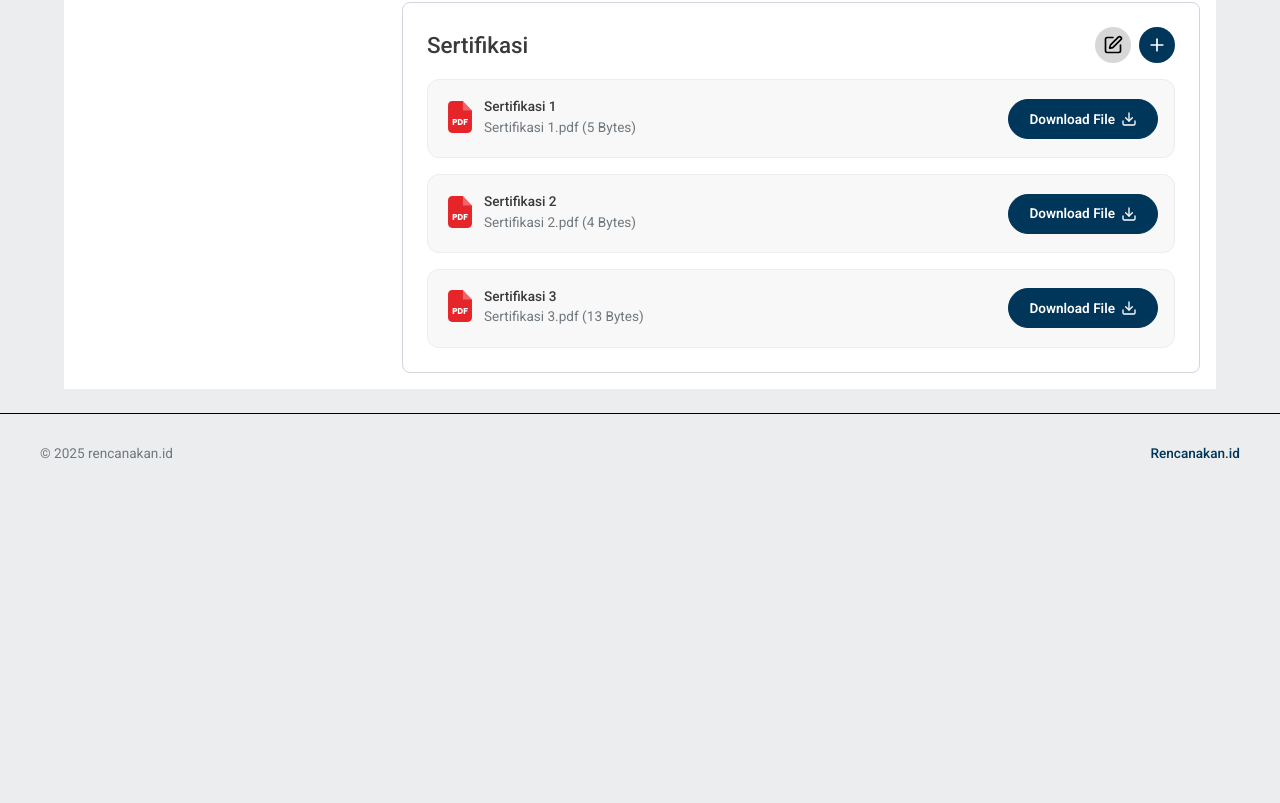
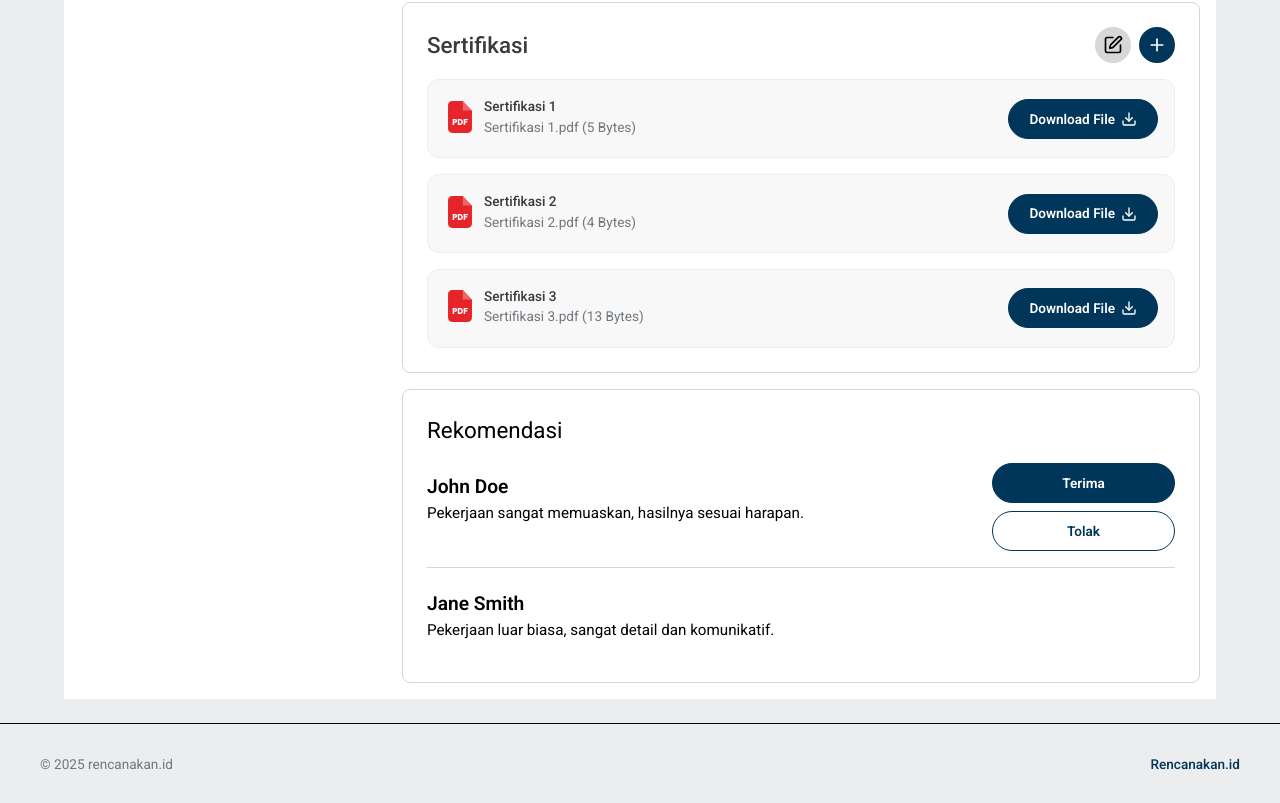
Before and after one commit to Rencanakan-id/rencanakan-talent_pool-frontend, a React (Vite) app: page /me in a window 1280 px wide. Shown: the part 1312-2115 px from the top of the page. Before the commit the page ends 1805 px from the top, so only its background shows below. Built offline with nearby package versions, Linux system fonts and the light colour scheme.

Commit message:
[FEAT] add dummy implementation for recommendation

```diff
--- a/src/modules/TalentProfileModule/Section/talentInformation.tsx
+++ b/src/modules/TalentProfileModule/Section/talentInformation.tsx
@@ -3,10 +3,11 @@ import Certificate, { CertificateDetail } from '@/components/ui/certificate';
 import Experience, { ExperienceDetail } from '@/components/ui/experience';
 import Location from '@/components/ui/location';
 import UserProfileCard, { UserProfile } from '@/components/ui/profile';
+import RecommendationCard, { RecommendationResponseDTO, StatusType } from '@/components/ui/recommendation';
 import { ArrowLeft, BookmarkIcon } from 'lucide-react';
+import { useState } from 'react';
 
 export const TalentInformation: React.FC = () => {
-
   const userProfile: UserProfile = {
     id: "user123",
     firstName: "Rudy",
@@ -84,6 +85,41 @@ export const TalentInformation: React.FC = () => {
       },
     ];
 
+  const initialRecommendations: RecommendationResponseDTO[] = [
+    {
+      id: '1',
+      talentId: '101',
+      contractorId: 202,
+      contractorName: 'John Doe',
+      message: 'Pekerjaan sangat memuaskan, hasilnya sesuai harapan.',
+      status: StatusType.PENDING,
+    },
+    {
+      id: '2',
+      talentId: '102',
+      contractorId: 203,
+      contractorName: 'Jane Smith',
+      message: 'Pekerjaan luar biasa, sangat detail dan komunikatif.',
+      status: StatusType.APPROVED,
+    },
+  ];
+
+  const [recommendationsList, setRecommendationsList] = useState<RecommendationResponseDTO[]>(initialRecommendations);
+
+  const handleAcceptRecommendation = (id: string) => {
+    setRecommendationsList(prevRecommendations =>
+      prevRecommendations.map(rec =>
+        rec.id === id ? { ...rec, status: StatusType.APPROVED } : rec
+      )
+    );
+  };
+
+  const handleDeclineRecommendation = (id: string) => {
+    setRecommendationsList(prevRecommendations =>
+      prevRecommendations.filter(rec => rec.id !== id)
+    );
+  };
+
   return !experience ? (
     <div className="absolute inset-0 flex h-full w-full items-center justify-center">
       <div
@@ -112,6 +148,11 @@ export const TalentInformation: React.FC = () => {
             <Experience experiences={experience} />
             <Location data={userProfile.preferredLocations} />
             <Certificate certificates={certificate} />
+            <RecommendationCard
+              recommendations={recommendationsList}
+              onAccept={handleAcceptRecommendation}
+              onDecline={handleDeclineRecommendation}
+            />
           </div>
         </div>
       </div>
```
